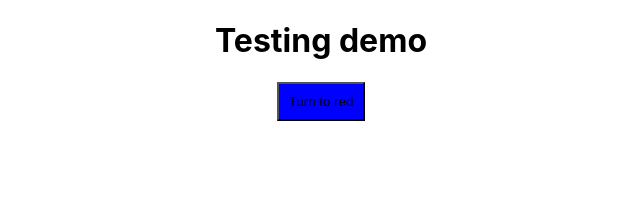
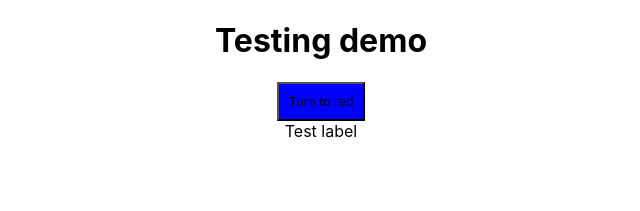
Before and after one commit to kudlaj/react-testing, a React (Create React App) app: page / in a window 1280 px wide. Shown: the top 211 px of the page, without its empty margins (319-959 px from the left). Built offline with nearby package versions, Linux system fonts and the light colour scheme.

Commit message:
passing props to child

```diff
--- a/src/App.js
+++ b/src/App.js
@@ -1,5 +1,6 @@
 import { useState } from 'react';
 import AppButton from './components/AppButton';
+import AppChildElement from './components/AppChildElement';
 import './App.css';
 
 function App() {
@@ -12,6 +13,7 @@ function App() {
     <div className="App">
       <h1>Testing demo</h1>
       <AppButton buttonLabel={buttonLabel} buttonColor={buttonColor} onClickFunct={toggleColor} />
+      <AppChildElement label='Test label' />
     </div>
   );
 }
--- a/src/components/AppButton.js
+++ b/src/components/AppButton.js
@@ -1,6 +1,5 @@
 
-function AppButton(props) {
-    const { buttonColor, buttonLabel, onClickFunct } = props;
+function AppButton({ buttonColor, buttonLabel, onClickFunct } ) {
     const style = {
         backgroundColor: buttonColor,
         padding: '10px'
--- /dev/null
+++ b/src/components/AppChildElement.js
@@ -0,0 +1,8 @@
+function AppChildElement({ label }) {
+
+    return (
+        <div>{label}</div>
+    );
+}
+
+export default AppChildElement;
```
Also changed, not shown: 1 other file (tests, documents, lock files or other folders).
